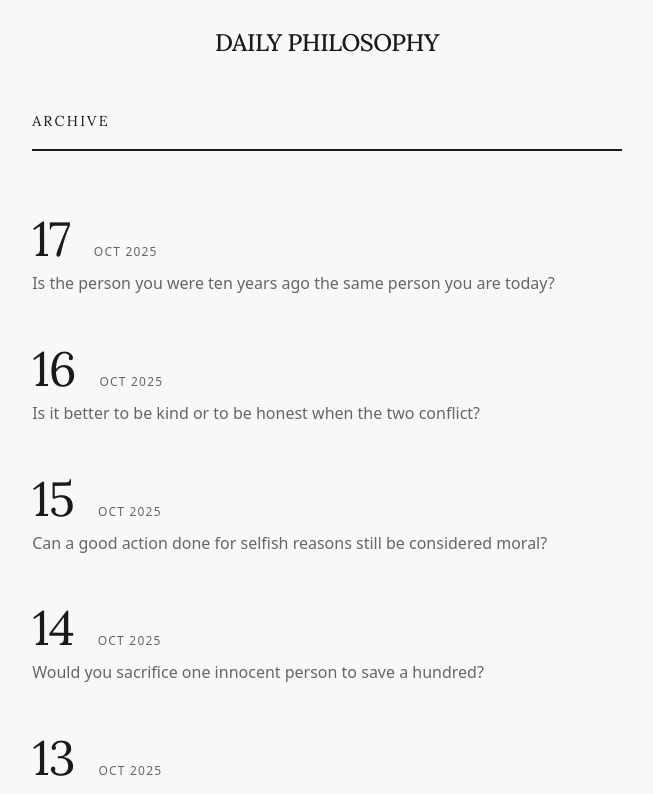
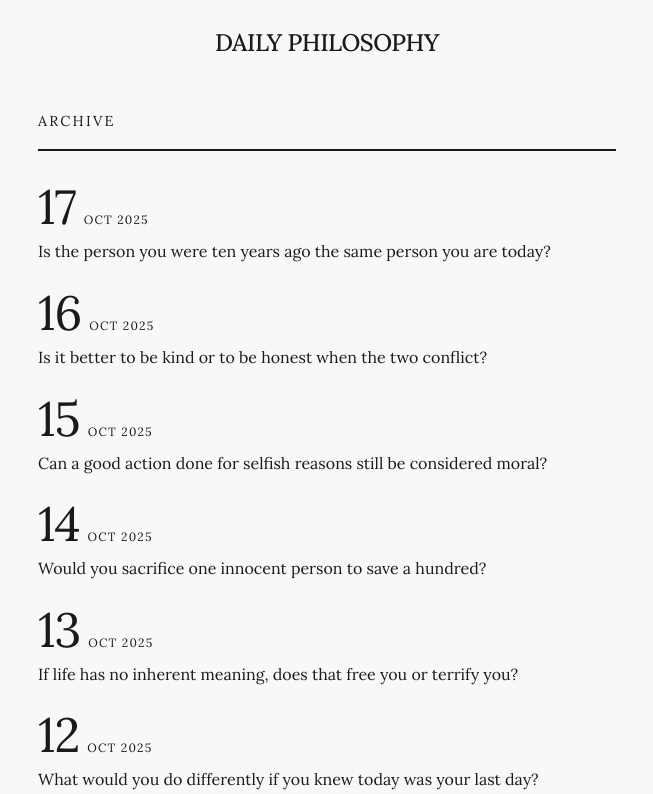
Before and after one commit to rknastenka/dailyphilosophy, a Next.js app: page /archive in a window 1280 px wide. Shown: the top 794 px of the page, without its empty margins (313-966 px from the left). Built offline with nearby package versions, Linux system fonts and the light colour scheme.

Commit message:
Convert to all black text, archive page

```diff
--- a/app/globals.css
+++ b/app/globals.css
@@ -406,7 +406,7 @@ body {
 
 .archive-header {
   text-align: left;
-  margin-bottom: var(--space-2xl);
+  margin-bottom: var(--space-lg);
   border-bottom: 2px solid var(--primary-text);
   padding-bottom: var(--space-sm);
 }
@@ -425,7 +425,7 @@ body {
 .archive-list {
   display: flex;
   flex-direction: column;
-  gap: var(--space-xl);
+  gap: var(--space-md);
 }
 
 .archive-item {
@@ -439,6 +439,8 @@ body {
   transform: scale(1.05);
 }
 
+
+
 .archive-item:hover .archive-item-question {
   color: var(--primary-text);
 }
@@ -446,8 +448,9 @@ body {
 .archive-item-date {
   display: flex;
   align-items: baseline;
-  gap: var(--space-md);
+  gap: var(--space-xs);
   margin-bottom: var(--space-xs);
+ font-family: var(--font-lora), 'Georgia', serif;
 }
 
 .archive-item-date-day {
@@ -463,16 +466,14 @@ body {
 .archive-item-date-month {
   font-family: var(--font-sans);
   font-size: 0.75rem;
-  color: var(--secondary-text);
   text-transform: uppercase;
   letter-spacing: 0.1em;
   padding-top: 0.5rem;
 }
 
 .archive-item-question {
-  font-family: var(--font-sans);
+  font-family: var(--font-lora), 'Georgia', serif;
   font-size: 1rem;
-  color: var(--secondary-text);
   line-height: 1.6;
   transition: var(--transition);
   font-weight: 300;
```
